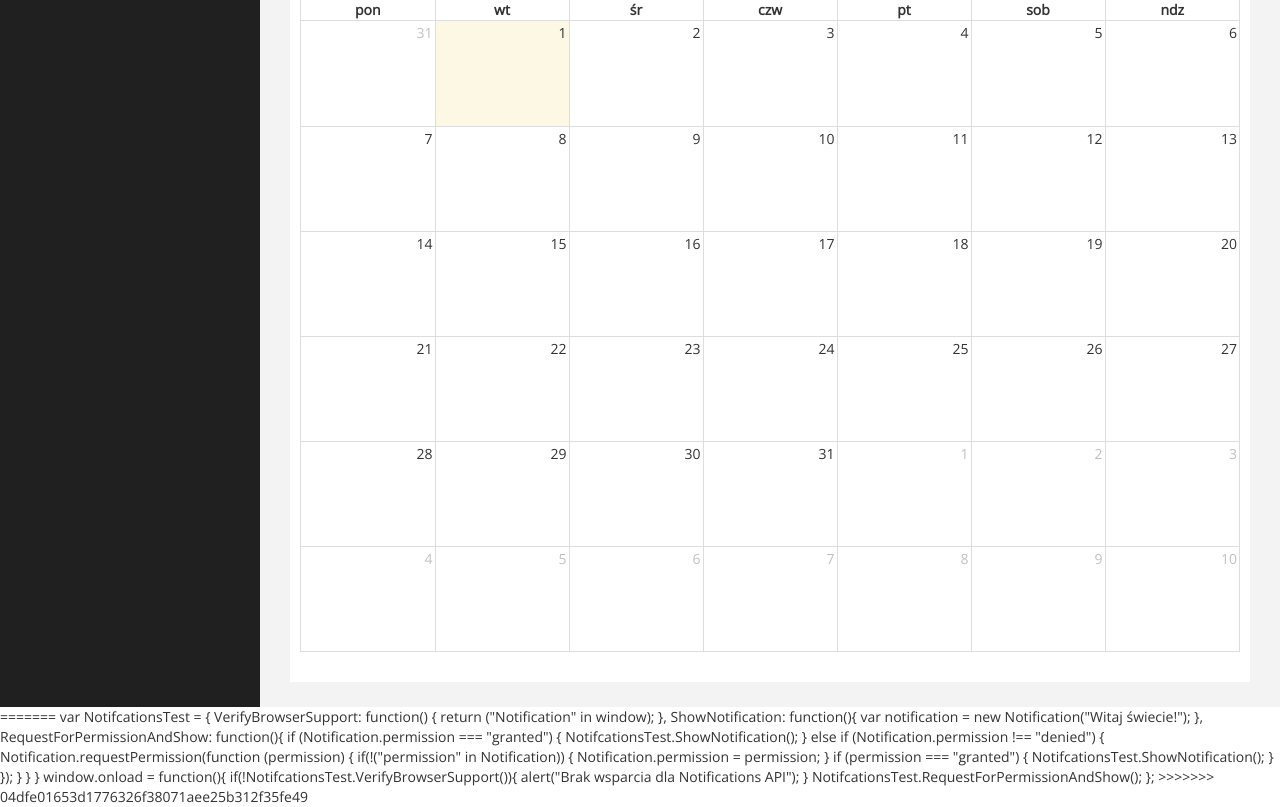
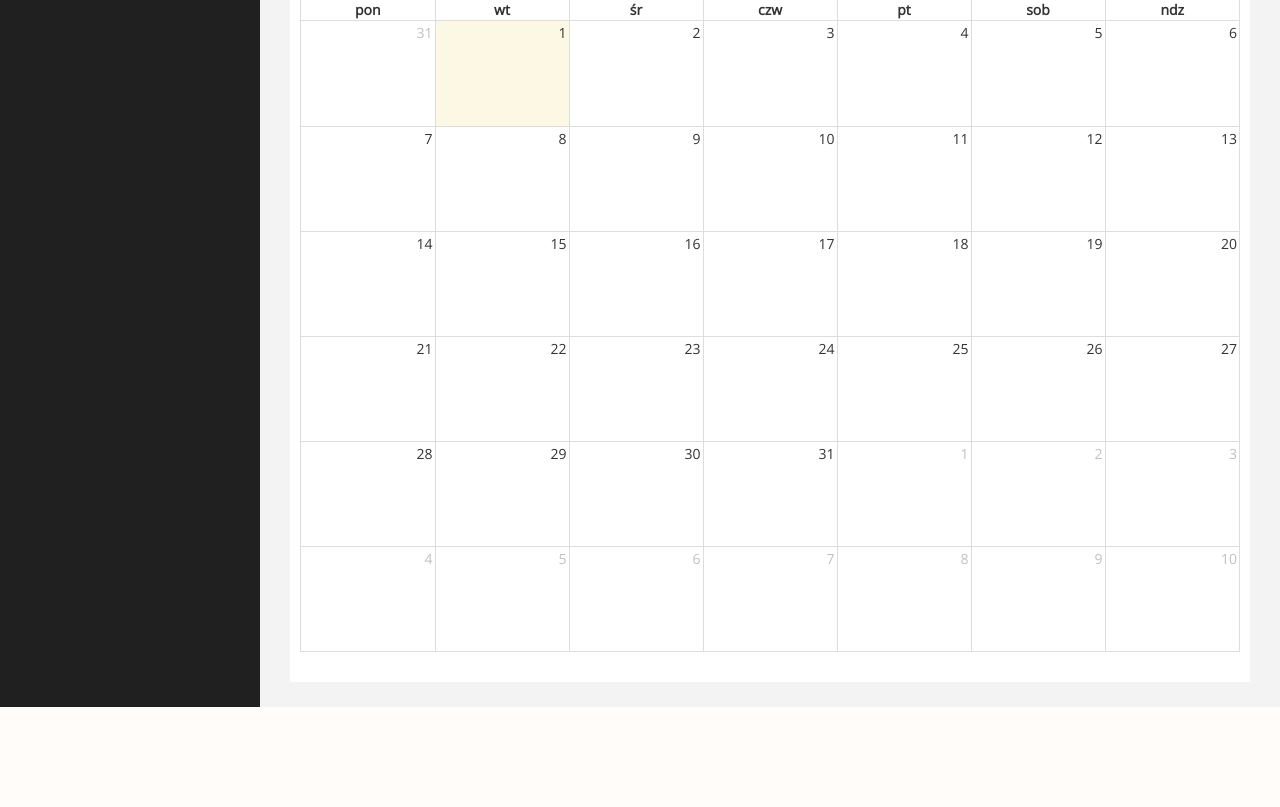
Before and after one commit to hubmegityou/HD, a PHP site: page /main.php in a window 1280 px wide. Shown: the part 1273-2080 px from the top of the page. After the commit the page ends 1980 px from the top, so only its background shows below. Run offline with PHP 8.4, Linux system fonts and the light colour scheme; the visitor is signed in with stand-in values (Sample User, id 1); data comes from the database, SQL or seed files in the repository; lists and menus that the app fills with data are empty.

Commit message:
poprawki

```diff
--- a/main.php
+++ b/main.php
@@ -203,45 +203,8 @@ $(document).ready(function() {
 </html>
 
 <script>
-<<<<<<< HEAD
-    var NotifcationsTest = {
-            VerifyBrowserSupport: function() {
-                    return ("Notification" in window);
-            },
-            ShowNotification: function(){
 
-                var notification = new Notification("hehehe");
-
-            },
-            RequestForPermissionAndShow: function(){
-                    // Mamy prawo wyświetlać powiadomienia
-                    if (Notification.permission === "granted") {
-                            NotifcationsTest.ShowNotification();
-                    }
-                    // Brak wsparcia w Chrome dla właściwości permission
-                    else if (Notification.permission !== "denied") {
-                            Notification.requestPermission(function (permission) {
-                                    // Dodajemy właściwość permission do obiektu Notification
-                                    if(!("permission" in Notification)) {
-                                            Notification.permission = permission;
-                                    }
-                                    if (permission === "granted") {
-                                            NotifcationsTest.ShowNotification();
-                                    }
-                            });
-                    }
-            }
-    }
-    window.onload = function(){
-                    if(!NotifcationsTest.VerifyBrowserSupport()){
-                            alert("Brak wsparcia dla Notifications API");
-                    }
-                    NotifcationsTest.RequestForPermissionAndShow();
-    };
-</script>
-=======
     <?php
      include 'js/notifications.js';
     ?>
-    </script>
->>>>>>> 04dfe01653d1776326f38071aee25b312f35fe49
+</script>
--- a/nots.php
+++ b/nots.php
@@ -102,7 +102,7 @@
                            $sql= "select $db_notifications_tab.$db_notifications_subtaskid ,$db_notifications_tab.$db_notifications_taskid, $db_notifications_tab.$db_notifications_text ,$db_notifications_tab.$db_notifications_date, $db_nots_user_tab.$db_nots_user_id  from $db_notifications_tab left join $db_nots_user_tab ON $db_notifications_tab.$db_notifications_id = $db_nots_user_tab.$db_nots_user_notiicationid  WHERE $db_nots_user_tab.$db_nots_user_userid=".$_SESSION['id'];
                            $result = $connection->query($sql);
                            while($row = $result->fetch_assoc()){
-                           echo "<a href='tasks_all.php?sid=$row[$db_notifications_subtaskid]&tid=$row[$db_notifications_taskid]'  style='color:black; text-decoration: none'>$row[$db_notifications_date]     $row[$db_notifications_text]</a>".'<br><br>';}
+                           echo "<a href='tasks_all.php?sid=$row[$db_notifications_subtaskid]&tid=$row[$db_notifications_taskid]'  style='color:black; text-decoration: none'>$row[$db_notifications_date]".'    '." $row[$db_notifications_text]</a>".'<br><br>';}
 
                            ?>
 
--- a/tasks_all.php
+++ b/tasks_all.php
@@ -88,9 +88,7 @@
                        </div>
                      </div>
                  <hr />
-                 <br>
-                 <br>
-                 <br>
+
                      <?php
                     require_once "database/dbinfo.php";
                     require_once "objects.php";
--- a/team_tasks.php
+++ b/team_tasks.php
@@ -23,6 +23,8 @@
         <!-- CUSTOM STYLES-->
     <link href="template/assets/css/custom.css" rel="stylesheet" />
      <!-- GOOGLE FONTS-->
+     <link href='http://fonts.googleapis.com/css?family=Open+Sans' rel='stylesheet' type='text/css' />
+   <link rel="Stylesheet" type="text/css" href="timeline/style.css" />
 
 </head>
 <body>
@@ -92,7 +94,6 @@
                      </div>
                  <hr />
 
-
                     <?php
                     require_once "database/dbinfo.php";
                     require_once "objects.php";
@@ -105,7 +106,7 @@
 
                             echo "<div class='teamtask-form'>";
                             echo "<p class='team-taskform'";
-                            echo "nazwa zadania: $row[$db_task_name] <br>  manager: $row[$db_users_fname]  $row[$db_users_lname] <br>  data rozpoczęcia: $row[$db_task_sdate]<br>  data zakończenia:  $row[$db_task_edate]<br> opis:  $row[$db_task_description]";
+                            echo "<br> nazwa zadania: $row[$db_task_name] <br> manager: $row[$db_users_fname]  $row[$db_users_lname] <br>  data rozpoczęcia: $row[$db_task_sdate]<br>  data zakończenia:  $row[$db_task_edate]<br> opis:  $row[$db_task_description]";
                             echo "<br><br><div id='$row[$db_task_id]' style= 'cursor: pointer; color:red; margin-left: 30px' onclick='hide($row[$db_task_id])' >pokaż podzadania</div> <br>";
                             echo "<div id='sh$row[$db_task_id]' style='display:none'>";
                             echo "</p>";
```
